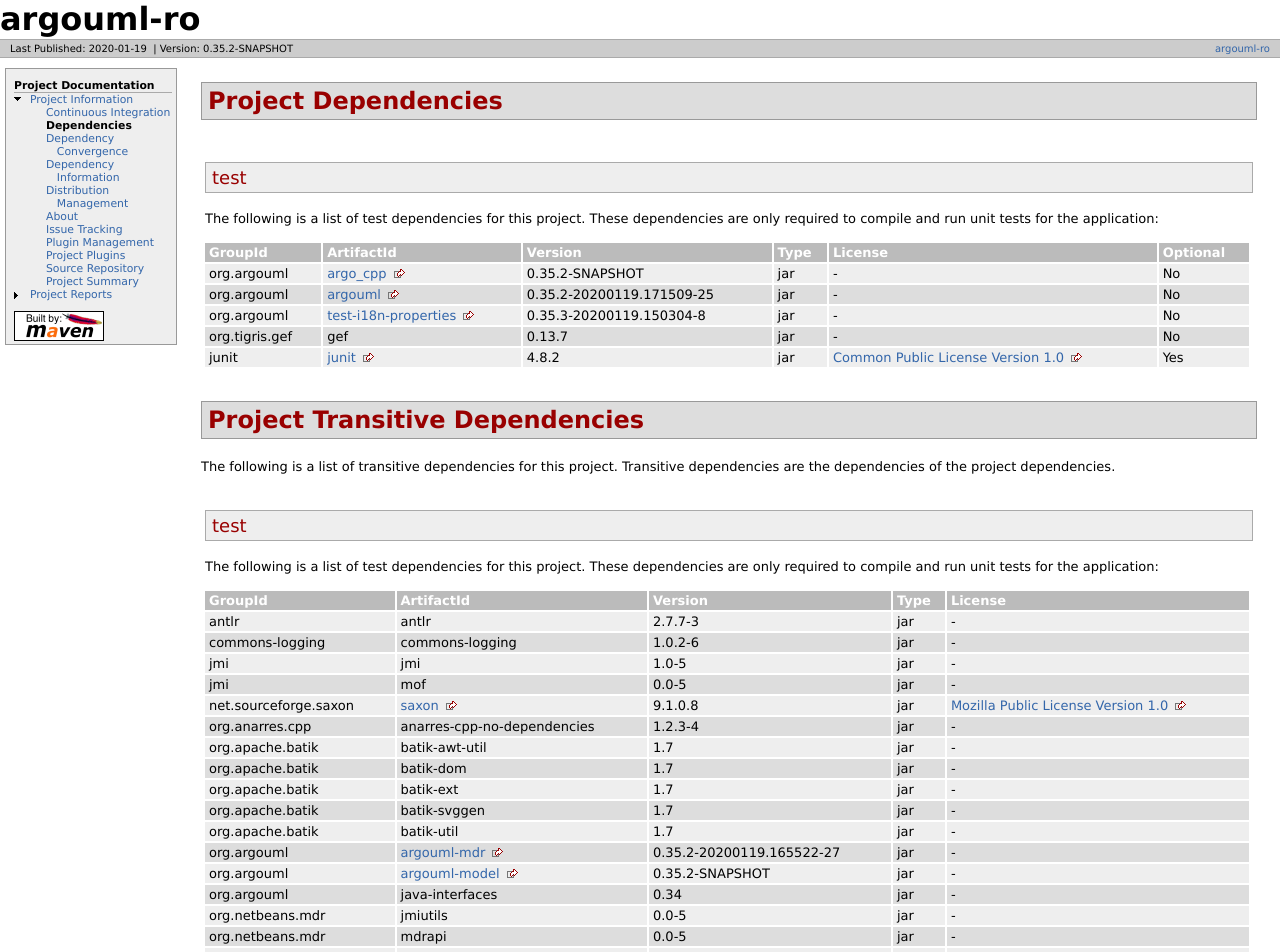
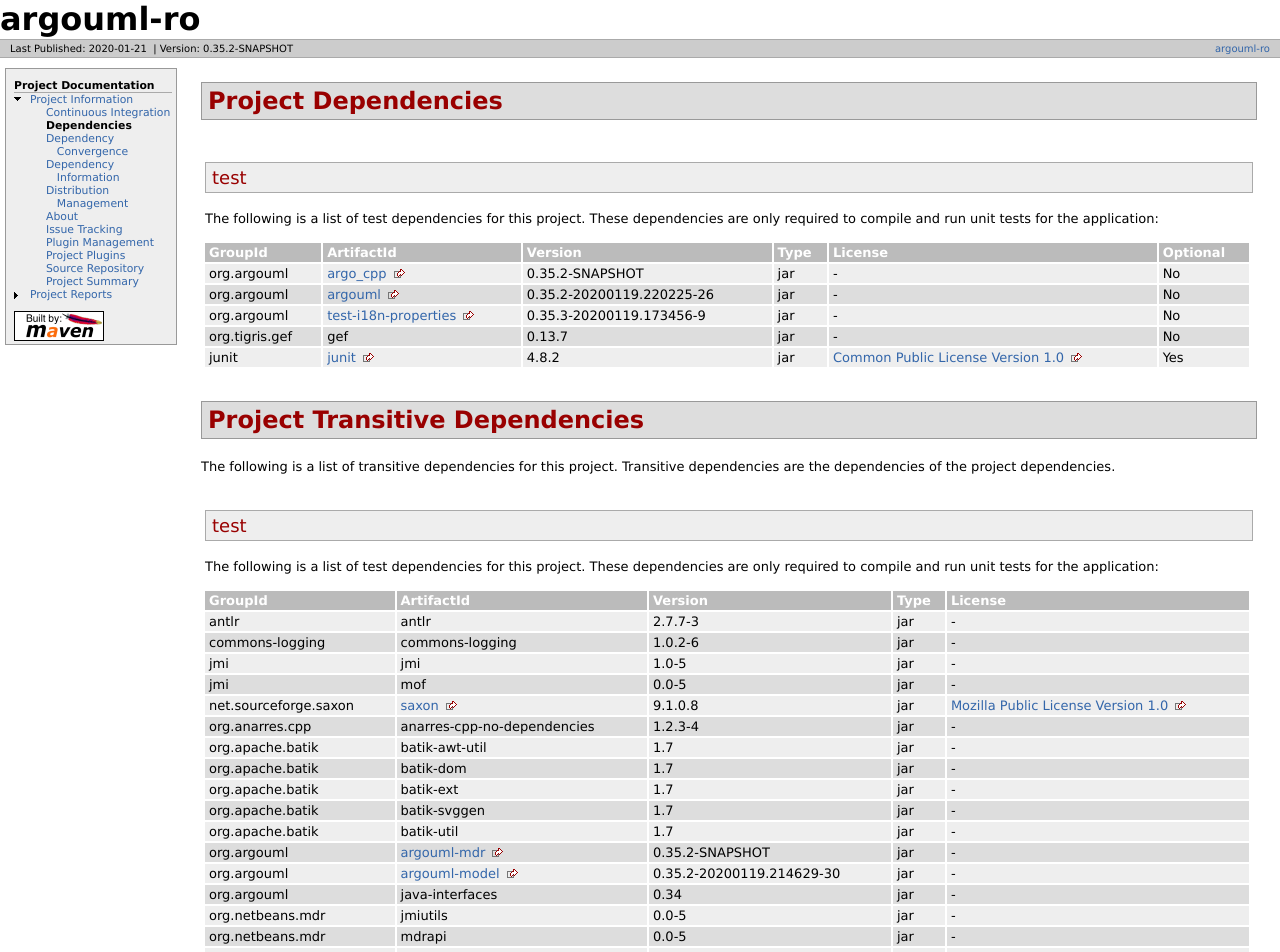
Before and after one commit to argouml-tigris-org/argouml-ro, a plain HTML site: page dependencies.html in a window 1280 px wide. Shown: the top 952 px of the page. Drawn offline with Linux system fonts and the light colour scheme.

Commit message:
Building site for argouml-ro 0.35.2-SNAPSHOT
argouml-i18n-ro ${site.path}

```diff
--- a/dependencies.html
+++ b/dependencies.html
@@ -1,5 +1,5 @@
 <!DOCTYPE html PUBLIC "-//W3C//DTD XHTML 1.0 Transitional//EN" "http://www.w3.org/TR/xhtml1/DTD/xhtml1-transitional.dtd">
-<!-- Generated by Apache Maven Doxia Site Renderer 1.4 at 2020-01-19 -->
+<!-- Generated by Apache Maven Doxia Site Renderer 1.4 at 2020-01-21 -->
 <html xmlns="http://www.w3.org/1999/xhtml" xml:lang="en" lang="en">
   <head>
     <meta http-equiv="Content-Type" content="text/html; charset=UTF-8" />
@@ -10,7 +10,7 @@
       @import url("./css/site.css");
     </style>
     <link rel="stylesheet" href="./css/print.css" type="text/css" media="print" />
-    <meta name="Date-Revision-yyyymmdd" content="20200119" />
+    <meta name="Date-Revision-yyyymmdd" content="20200121" />
     <meta http-equiv="Content-Language" content="en" />
 
         </head>
@@ -27,7 +27,7 @@
 
 
                 <div class="xleft">
-        <span id="publishDate">Last Published: 2020-01-19</span>
+        <span id="publishDate">Last Published: 2020-01-21</span>
                   &nbsp;| <span id="projectVersion">Version: 0.35.2-SNAPSHOT</span>
                       </div>
             <div class="xright">                    <a href="./" title="argouml-ro">argouml-ro</a>
@@ -119,14 +119,14 @@
 <tr class="a">
 <td>org.argouml</td>
 <td><a class="externalLink" href="http://nexus.sonatype.org/oss-repository-hosting.html/parentpom/argouml-core/argouml">argouml</a></td>
-<td>0.35.2-20200119.171509-25</td>
+<td>0.35.2-20200119.220225-26</td>
 <td>jar</td>
 <td>-</td>
 <td>No</td></tr>
 <tr class="b">
 <td>org.argouml</td>
 <td><a class="externalLink" href="http://nexus.sonatype.org/oss-repository-hosting.html/parentpom/test-i18n-properties">test-i18n-properties</a></td>
-<td>0.35.3-20200119.150304-8</td>
+<td>0.35.3-20200119.173456-9</td>
 <td>jar</td>
 <td>-</td>
 <td>No</td></tr>
@@ -226,13 +226,13 @@
 <tr class="a">
 <td>org.argouml</td>
 <td><a class="externalLink" href="http://nexus.sonatype.org/oss-repository-hosting.html/parentpom/argouml-core/argouml-mdr">argouml-mdr</a></td>
-<td>0.35.2-20200119.165522-27</td>
+<td>0.35.2-SNAPSHOT</td>
 <td>jar</td>
 <td>-</td></tr>
 <tr class="b">
 <td>org.argouml</td>
 <td><a class="externalLink" href="http://nexus.sonatype.org/oss-repository-hosting.html/parentpom/argouml-core/argouml-model">argouml-model</a></td>
-<td>0.35.2-SNAPSHOT</td>
+<td>0.35.2-20200119.214629-30</td>
 <td>jar</td>
 <td>-</td></tr>
 <tr class="a">
--- a/pmd.xml
+++ b/pmd.xml
@@ -1,3 +1,3 @@
 <?xml version="1.0" encoding="UTF-8"?>
-<pmd version="4.3" timestamp="2020-01-19T17:17:38.703">
+<pmd version="4.3" timestamp="2020-01-21T06:38:18.818">
 </pmd>
```
Also changed, not shown: checkstyle-aggregate.html (+3 -3 lines), checkstyle.html (+3 -3 lines), cpd.html (+3 -3 lines), dependency-convergence.html (+3 -3 lines), dependency-info.html (+3 -3 lines), distribution-management.html (+3 -3 lines), index.html (+3 -3 lines), integration.html (+3 -3 lines), issue-tracking.html (+3 -3 lines), jdepend-report.html (+3 -3 lines), plugin-management.html (+3 -3 lines), plugins.html (+3 -3 lines), pmd.html (+3 -3 lines), project-info.html (+3 -3 lines), 3 more files.
